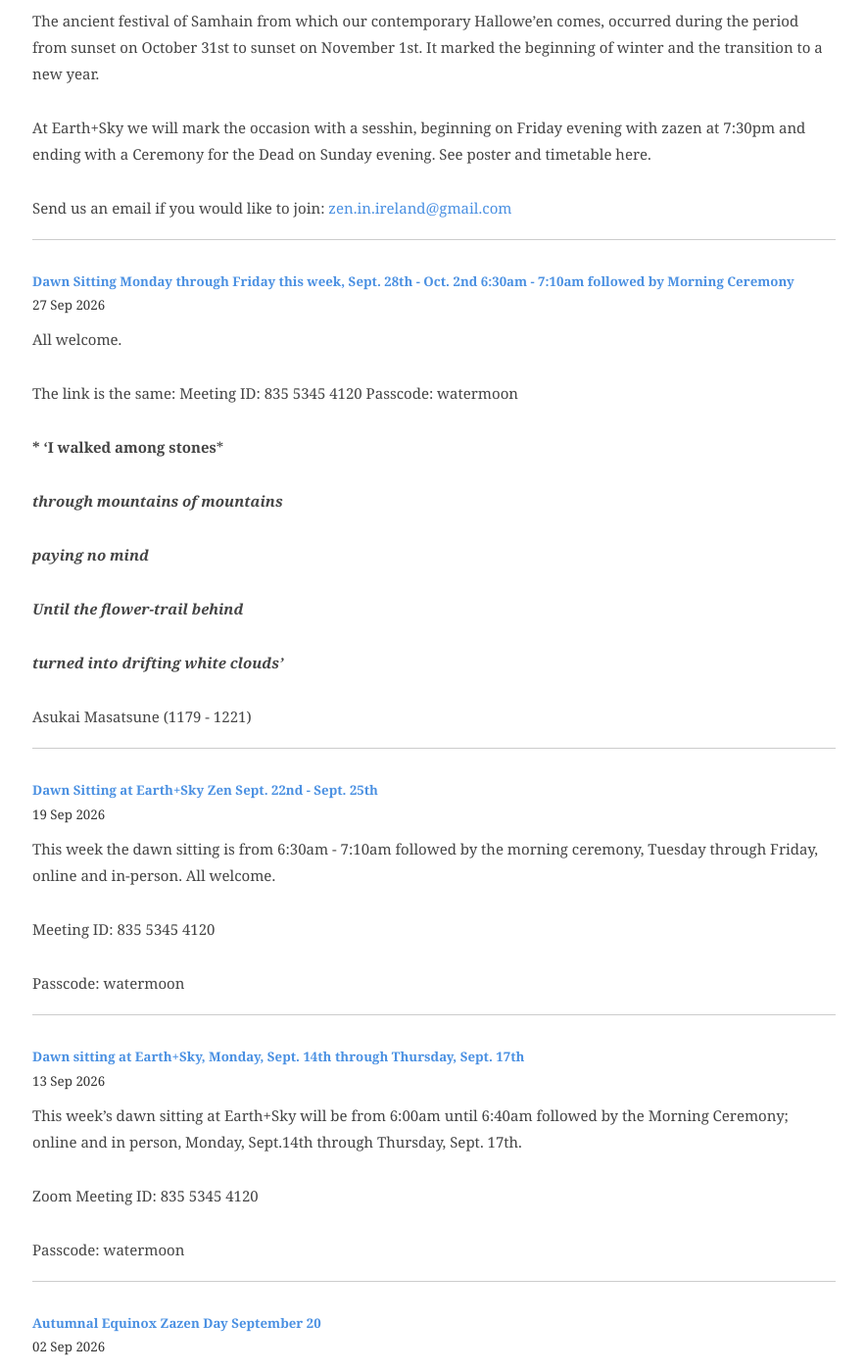
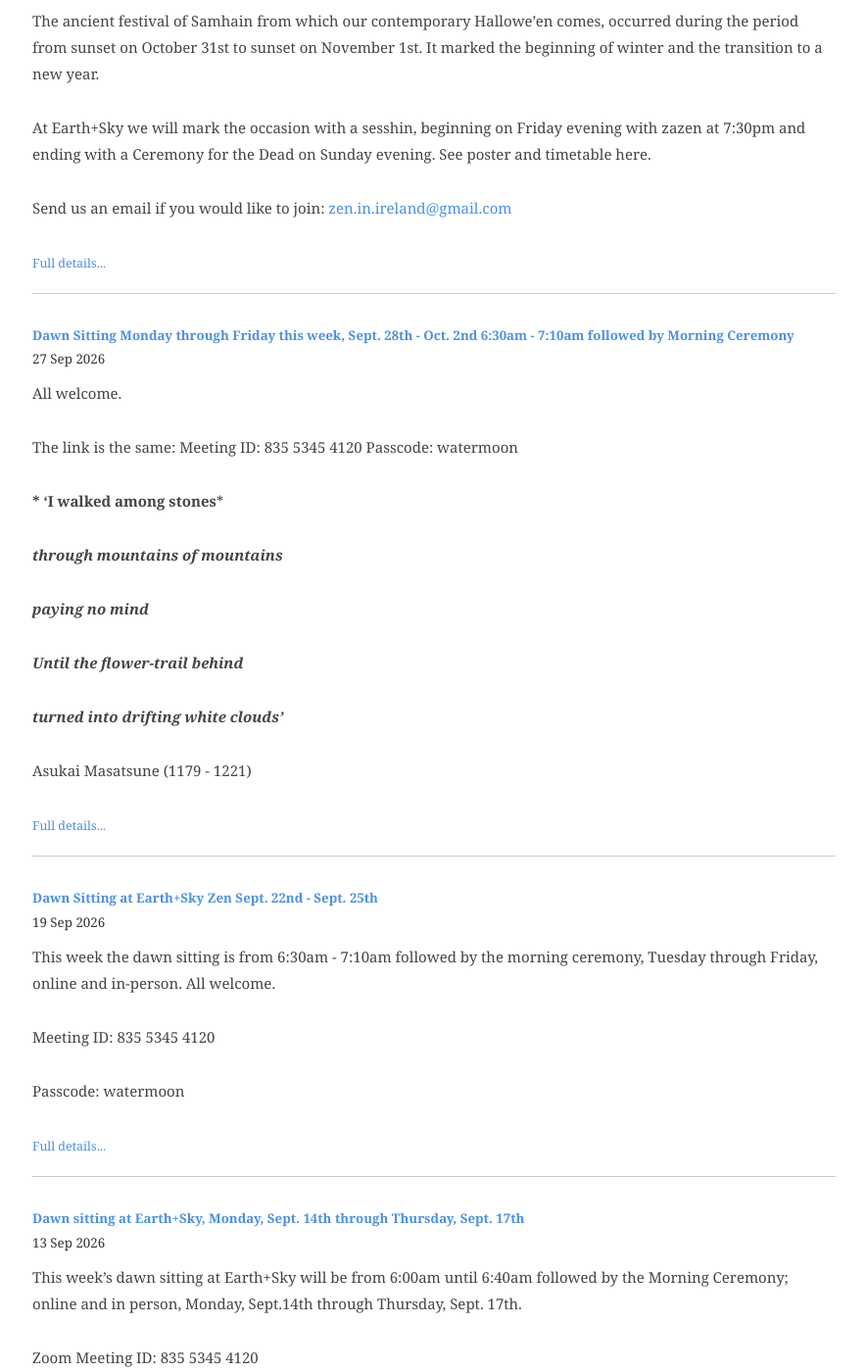
Before and after one commit to zen-ireland/zenireland.github.io, a Jekyll site: the page built from index.html, in a window 1280 px wide and 1400 px high, scrolled down 1390 px. Shown: the whole window at 98% size, without its empty margins (197-1081 px from the left). Built offline with Jekyll 4.4.1, drawn with Linux system fonts in a browser that asks for light colours; some of the changed text lies outside the part shown.

Commit message:
tweak index.html

```diff
--- a/index.html
+++ b/index.html
@@ -86,6 +86,9 @@ nav_active: home
         {{ post.date | date_to_string }}
       </small>
       {{ post.content | remove_images }}
+      <p>
+        <small><a href="{{ post.url }}">Full details...</a></small>
+      </p>
     </div>
     {% endfor %}
 
```
